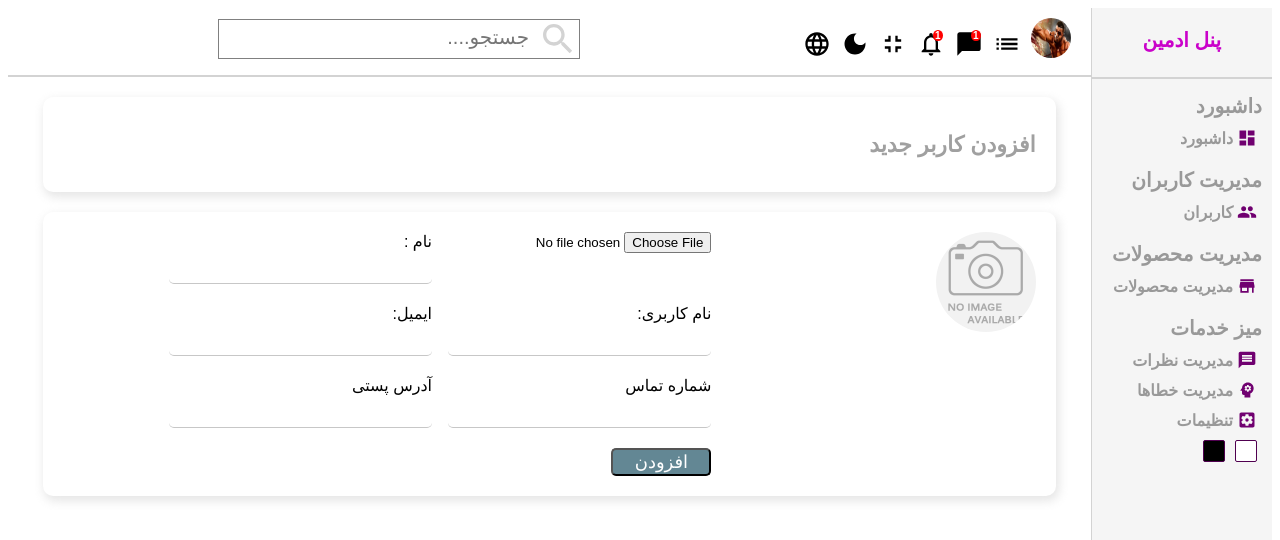
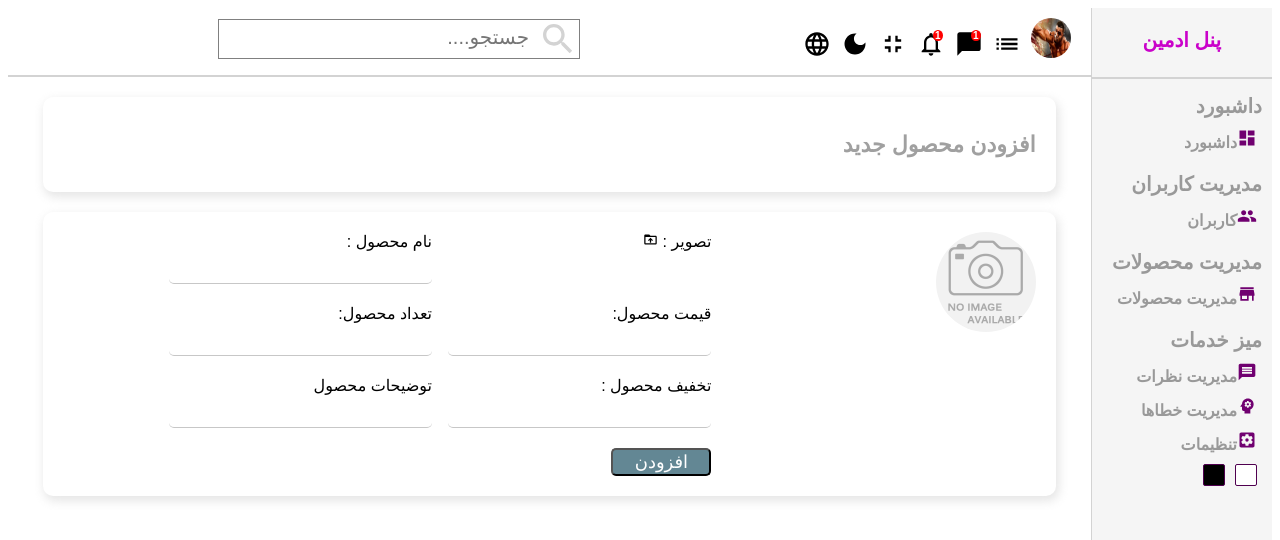
Before and after one commit to AmirHabibzadeh1377/ReactPanelAdmin, a React (Create React App) app: page /products/new in a window 1280 px wide. Shown: the top 540 px of the page. Built offline with nearby package versions, Linux system fonts and the light colour scheme.

Commit message:
added link and compelet details and delete in the project

```diff
--- a/src/App.js
+++ b/src/App.js
@@ -3,7 +3,8 @@ import { BrowserRouter, Routes, Route } from "react-router-dom";
 import Single from './pages/single/Single';
 import List from './pages/list/List';
 import Login from './pages/login/Login';
-import New from './pages/new/New'
+import New from './pages/new/New';
+import {UserColumn,ProductColumn} from './pages/new/UserAndProductColumn';
 function App() {
   return (
       <BrowserRouter>
@@ -14,14 +15,14 @@ function App() {
             <Route path="users">
               <Route index element={<List />} />
               <Route path=":userId" element={<Single />} />
-              <Route path="new" element={<New />} />
+              <Route path="new" element={<New title="افزودن کاربر جدید" columns={UserColumn} isUser={true}/>} />
             </Route>
 
           </Route>
           <Route path="products">
             <Route index element={<List />} />
             <Route path=":productId" element={<Single />} />
-            <Route path="new" element={<New />} />
+            <Route path="new" element={<New title="افزودن محصول جدید" columns={ProductColumn} isUser={false}/>} />
           </Route>
         </Routes>
       </BrowserRouter>
--- a/src/component/dataTable/DataTable.jsx
+++ b/src/component/dataTable/DataTable.jsx
@@ -3,6 +3,8 @@ import React, { useEffect, useState } from 'react'
 import Box from '@mui/material/Box';
 import { DataGrid, GridColDef, GridValueGetterParams } from '@mui/x-data-grid';
 import Loading from '../loading/Loading'
+import { Link } from 'react-router-dom'
+
 
 const columns = [
     {
@@ -70,17 +72,25 @@ const DataTable = () => {
         const responseJson = await response.json();
         return responseJson;
     }
-
+    const deleteClickHandle =(e)=>{
+      const id = e.target.dataset.id;
+      setUsers(users.filter(user=> user.id != id))
+    }
     const actionColumns = [{
-        field:"action" , headerName:"Action",width:200 ,renderCell:()=>{
+        field:"action" , headerName:"Action",width:200 ,renderCell:(params)=>{
             return (
               <>
-                    <div className='cellAction'>
-                        <div className="viewButton"><a>جزئیات</a></div>
-                        <div className="deleteButton">حذف</div>
+                <div className="cellAction">
+
+                     <Link to={`/users/${params.row.id}`} style={{textDecoration:"none"}}>
+                      <div className="viewButton">
+                        <a>جزئیات</a>
+                      </div>
+                    </Link>
+                  <div className="deleteButton" data-id={params.row.id} onClick={deleteClickHandle}>حذف</div>
                 </div>
               </>
-            )
+            );
         }
     }]
     useEffect(() => {
@@ -91,18 +101,27 @@ const DataTable = () => {
     }, [])
     return (
       <>
-            {!loading ? <Loading />
-                :
+        {!loading ? (
+          <Loading />
+        ) : (
           <div className="dataTable">
-                    <Box sx={{ height: 500, width: '100%', fontSize: "1.6rem" }}>
+            <div className="add-new">
+              <p>افزودن کاربر جدید</p>
+              <Link to={"new"}>
+                <div className="add-btn">
+                  <a>افزودن</a>
+                </div>
+              </Link>
+            </div>
+            <Box sx={{ height: 500, width: "100%", fontSize: "1.6rem" }}>
               <DataGrid
                 rows={users}
                 columns={columns.concat(actionColumns)}
-                            className='dataGrid'
+                className="dataGrid"
                 initialState={{
                   pagination: {
                     paginationModel: {
-                                        pageSize:7,
+                      pageSize: 7,
                     },
                   },
                 }}
@@ -112,9 +131,9 @@ const DataTable = () => {
               />
             </Box>
           </div>
-            }
+        )}
       </>
-    )
+    );
 }
 
 export default DataTable
--- a/src/component/sidebar/Sidebar.jsx
+++ b/src/component/sidebar/Sidebar.jsx
@@ -1,47 +1,62 @@
-import React from 'react'
+import React from "react";
 import "./sidebar.scss";
-import DashboardIcon from '@mui/icons-material/Dashboard';
-import GroupIcon from '@mui/icons-material/Group';
-import StoreIcon from '@mui/icons-material/Store';
-import MessageIcon from '@mui/icons-material/Message';
-import PsychologyIcon from '@mui/icons-material/Psychology';
-import SettingsApplicationsIcon from '@mui/icons-material/SettingsApplications';
+import DashboardIcon from "@mui/icons-material/Dashboard";
+import GroupIcon from "@mui/icons-material/Group";
+import StoreIcon from "@mui/icons-material/Store";
+import MessageIcon from "@mui/icons-material/Message";
+import PsychologyIcon from "@mui/icons-material/Psychology";
+import SettingsApplicationsIcon from "@mui/icons-material/SettingsApplications";
+import { Link } from "react-router-dom";
 const Sidebar = () => {
   return (
-    <div className='sidebar'>
+    <div className="sidebar">
       <div className="top">
+        <Link to={"/"} className="link">
           <span className="logo">پنل ادمین</span>
+        </Link>
       </div>
       <hr />
       <div className="center">
         <ul>
           <p className="title">داشبورد</p>
           <li>
-                    <DashboardIcon className='icon'/>
+            <Link to={"/"} className="link">
+              <DashboardIcon className="icon" />
               <span>داشبورد</span>
+            </Link>
           </li>
           <p className="title">مدیریت کاربران</p>
           <li>
-                    <GroupIcon className='icon'/>
+            <Link to="/users" className="link">
+              <GroupIcon className="icon" />
               <span>کاربران</span>
+            </Link>
           </li>
           <p className="title">مدیریت محصولات</p>
           <li>
-                   <StoreIcon className='icon'/>
+            <Link to={"/products"} className="link">
+              <StoreIcon className="icon" />
               <span>مدیریت محصولات</span>
+            </Link>
           </li>
           <p className="title">میز خدمات</p>
           <li>
-                    <MessageIcon className='icon'/>
+            <Link to={"/comments"} className="link">
+              <MessageIcon className="icon" />
               <span>مدیریت نظرات</span>
+            </Link>
           </li>
           <li>
-                    <PsychologyIcon className='icon'/>
+            <Link to={"/logs"} className="link">
+              <PsychologyIcon className="icon" />
               <span>مدیریت خطاها</span>
+            </Link>
           </li>
           <li>
-                    <SettingsApplicationsIcon className='icon'/>
+            <Link to={"/settings"} className="link">
+              <SettingsApplicationsIcon className="icon" />
               <span>تنظیمات</span>
+            </Link>
           </li>
         </ul>
       </div>
@@ -50,7 +65,7 @@ const Sidebar = () => {
         <div className="optionColor"></div>
       </div>
     </div>
-  )
-}
+  );
+};
 
-export default Sidebar
+export default Sidebar;
--- a/src/component/sidebar/sidebar.scss
+++ b/src/component/sidebar/sidebar.scss
@@ -3,6 +3,7 @@
     border-left: .5px solid lightgray;
     min-height: 100vh;
     background-color: whitesmoke;
+
     .top {
         text-align: center;
         padding: 2rem;
@@ -11,6 +12,10 @@
             font-size: 2rem;
             font-weight: bold;
             color: rgb(202, 2, 202);
+        }
+
+        .link {
+            text-decoration: none;
         }
     }
 
@@ -43,6 +48,10 @@
                     color: rgb(112, 0, 112);
                 }
 
+                .link {
+                    text-decoration: none;
+                }
+
                 span {
                     font-size: 1.6rem;
                     font-weight: 600;
@@ -58,7 +67,8 @@
 
     .bottom {
         display: flex;
-margin-right: 1rem;
+        margin-right: 1rem;
+
         .optionColor {
             width: 2rem;
             height: 2rem;
@@ -66,6 +76,7 @@ margin-right: 1rem;
             border: .1rem solid rgb(80, 0, 80);
             border-radius: .2rem;
             cursor: pointer;
+
             &:nth-child(1) {
                 background-color: white;
             }
--- a/src/component/table/UserTable.jsx
+++ b/src/component/table/UserTable.jsx
@@ -1,4 +1,4 @@
-import React, { useEffect, useState } from "react";
+import React, { useEffect, useState} from "react";
 import Table from "@mui/material/Table";
 import TableBody from "@mui/material/TableBody";
 import TableCell from "@mui/material/TableCell";
--- a/src/pages/new/New.jsx
+++ b/src/pages/new/New.jsx
@@ -1,147 +1,164 @@
-import './new.scss';
-import Sidebar from '../../component/sidebar/Sidebar';
-import Navbar from '../../component/navbar/Navbar';
-import noimage from '../../content/images/no-image-icon-15.png';
-import { useFormik } from 'formik';
-const New = () => {
-  const validate = values => {
+import "./new.scss";
+import Sidebar from "../../component/sidebar/Sidebar";
+import Navbar from "../../component/navbar/Navbar";
+import noimage from "../../content/images/no-image-icon-15.png";
+import { useFormik } from "formik";
+import {useState} from 'react';
+import DriveFolderUploadIcon from "@mui/icons-material/DriveFolderUpload";
+const New = ({title,columns,isUser}) => {
+  const validate = (values) => {
     const error = {};
     if (!values.name) {
       error.name = "وارد کردن نام الزامی است";
-    }
-    else if (values.name.length < 3) {
-      error.name = "طول نام نباید کمتر از 3 کارکتر باشد"
+    } else if (values.name.length < 3) {
+      error.name = "طول نام نباید کمتر از 3 کارکتر باشد";
     }
     if (!values.userName) {
       error.userName = "وارد کردن نام کاربری الزامی است";
-    }
-    else if (values.userName.length < 5) {
+    } else if (values.userName.length < 5) {
       error.userName = "طول نام کاربری نباید کمتر از 5 کارکتر باشد";
     }
     if (!values.email) {
-      error.email = 'وارد کردن ایمیل الزامی است';
-    }
-    else if (!/^[A-Z0-9._%+-]+@[A-Z0-9.-]+\.[A-Z]{2,4}$/i.test(values.email)) {
+      error.email = "وارد کردن ایمیل الزامی است";
+    } else if (
+      !/^[A-Z0-9._%+-]+@[A-Z0-9.-]+\.[A-Z]{2,4}$/i.test(values.email)
+    ) {
       error.email = "ادرس ایمل وارد شده معتبر نمی باشد";
     }
     if (!values.phone) {
       error.phone = "وارد کردن مشاره موبایل الزامی است";
-    }
-    else if (values.phone.length < 11) {
+    } else if (values.phone.length < 11) {
       error.phone = "طول شماره تماس وارد شده کمتر از 11 کاراکتر می باشد";
     }
 
     return error;
-  }
+  };
+  const [file,setFile] = useState("");
   const formik = useFormik({
     initialValues: {
-      userName: '',
+      userName: "",
       name: "",
       email: "",
       phone: "",
       zipcode: "",
     },
     validate,
-    onSubmit: values => {
+    onSubmit: (values) => {
       console.log(values);
     },
   });
   return (
-    <div className='new'>
+    <div className="new">
       <Sidebar />
       <div className="newContainer">
         <Navbar />
         <div className="top">
-          <h1 className='title'>افزودن کاربر جدید</h1>
+          <h1 className="title">{title}</h1>
         </div>
         <div className="bottom">
           <div className="right">
-            <img src={noimage} alt="" />
+            <img src={!file?noimage : URL.createObjectURL(file)} alt="" />
           </div>
           <div className="left">
-            <form onSubmit={formik.handleSubmit} className='newForm'>
+            <form onSubmit={formik.handleSubmit} className="newForm">
               <div className="formInput">
                 <img src="" alt="" />
-                <input type="file"
-                  id='name'
-                  name='name'
-                  onChange={formik.handleChange}
-                  onBlur={formik.handleBlur}
-                  value={formik.values.imageUrl} />
+                <label htmlFor="file">
+                 تصویر : <DriveFolderUploadIcon className="icon"/>
+                </label>
+                <input
+                  type="file"
+                  id="file"
+                  name="file"
+                  onChange={(e)=>{setFile(e.target.files[0])}}
+                  value={formik.values.imageUrl}
+                />
               </div>
-          <div className='formInput'>
-            <label htmlFor="name">نام :</label>
-            <input type="text"
-              className='filds'
-              id='name'
-              name='name'
+              <div className="formInput">
+                <label htmlFor="name">{isUser ?columns.name :columns.productName} :</label>
+                <input
+                  type="text"
+                  className="filds"
+                  id="name"
+                  name="name"
                   onChange={formik.handleChange}
                   onBlur={formik.handleBlur}
                   value={formik.values.name}
                 />
-            {!formik.values.name ? <div className='error'>{formik.errors.name}</div> : null}
+                {!formik.values.name ? (
+                  <div className="error">{formik.errors.name}</div>
+                ) : null}
               </div>
 
               <div className="formInput">
-            <label htmlFor="userName">نام کاربری:</label>
+                <label htmlFor="userName">{isUser ? columns.userName : columns.productPrice}:</label>
                 <input
-              className='filds'
+                  className="filds"
                   type="text"
-              id='userName'
-              name='userName'
+                  id="userName"
+                  name="userName"
                   onChange={formik.handleChange}
                   onBlur={formik.handleBlur}
-              value={formik.values.userName} />
-            {!formik.values.userName ? <div className='error'>{formik.errors.userName}</div> : null}
+                  value={formik.values.userName}
+                />
+                {!formik.values.userName ? (
+                  <div className="error">{formik.errors.userName}</div>
+                ) : null}
               </div>
 
               <div className="formInput">
-            <label htmlFor="email">ایمیل:</label>
+                <label htmlFor="email">{isUser?columns.email:columns.productCount}:</label>
                 <input
-              className='filds'
+                  className="filds"
                   type="text"
-              id='email'
-              name='email'
+                  id="email"
+                  name="email"
                   onChange={formik.handleChange}
                   onBlur={formik.handleBlur}
-              value={formik.values.email} />
-            {!formik.values.email ? <div className='error'>{formik.errors.email}</div> : null}
+                  value={formik.values.email}
+                />
+                {!formik.values.email ? (
+                  <div className="error">{formik.errors.email}</div>
+                ) : null}
               </div>
 
               <div className="formInput">
-            <label htmlFor="phone">شماره تماس</label>
+                <label htmlFor="phone">{isUser?columns.phoneNumber:columns.productDiscount} :</label>
                 <input
                   type="text"
-              className='filds'
-              id='phone'
-              name='phone'
+                  className="filds"
+                  id="phone"
+                  name="phone"
                   onChange={formik.handleChange}
                   onBlur={formik.handleBlur}
                   value={formik.values.phone}
                 />
-            {!formik.values.phone ? <div className='error'>{formik.errors.phone}</div> : null}
+                {!formik.values.phone ? (
+                  <div className="error">{formik.errors.phone}</div>
+                ) : null}
               </div>
               <div className="formInput">
-
-            <label htmlFor="zipcode">آدرس پستی</label>
+                <label htmlFor="zipcode">{isUser ? columns.zipCode: columns.productDescription}</label>
                 <input
-              className='filds'
+                  className="filds"
                   type="text"
-              id='zipcode'
-              name='zipcode'
+                  id="zipcode"
+                  name="zipcode"
                   onChange={formik.handleChange}
                   onBlur={formik.handleBlur}
-              value={formik.values.zipcode} />
-            {!formik.values.zipcode ? <div className='error'>{formik.errors.zipcode}</div> : null}
-
+                  value={formik.values.zipcode}
+                />
+                {!formik.values.zipcode ? (
+                  <div className="error">{formik.errors.zipcode}</div>
+                ) : null}
               </div>
-          <button type='submit'>افزودن</button>
+              <button type="submit">افزودن</button>
             </form>
           </div>
         </div>
-      </div >
-    </div >
-  )
-}
+      </div>
+    </div>
+  );
+};
 
-export default New
+export default New;
--- /dev/null
+++ b/src/pages/new/UserAndProductColumn.js
@@ -0,0 +1,14 @@
+export const UserColumn={
+    name :"نام",
+    email:"آدرس ایمیل",
+    userName:"نام کاربری",
+    phoneNumber:"شماره موبایل",
+    zipCode:"آدرس پستی"
+}
+export const ProductColumn={
+    productName:"نام محصول",
+    productPrice:"قیمت محصول",
+    productCount:"تعداد محصول",
+    productDiscount:"تخفیف محصول",
+    productDescription:"توضیحات محصول"
+}
--- a/src/pages/new/new.scss
+++ b/src/pages/new/new.scss
@@ -28,7 +28,7 @@
                     width: 10rem;
                     height: 10rem;
                     border-radius: 50%;
-                    object-fit: cover;
+                    object-fit: fill;
                     background-color: rgb(242, 242, 242);
                 }
             }
@@ -45,6 +45,12 @@
                     gap: 2rem;
                     .formInput {
                         width: 40%;
+                        .icon{
+                            cursor:pointer;
+                        }
+                        #file{
+                            display: none;
+                        }
                         .filds{
                             width: 100%;
                             height: 3rem;
```
Also changed, not shown: src/component/dataTable/dataTable.scss (+43 -9 lines), src/pages/single/Single.jsx (+37 -21 lines), 1 other file (tests, documents, lock files or other folders). Lines whose indentation alone changed are shown as unchanged.
